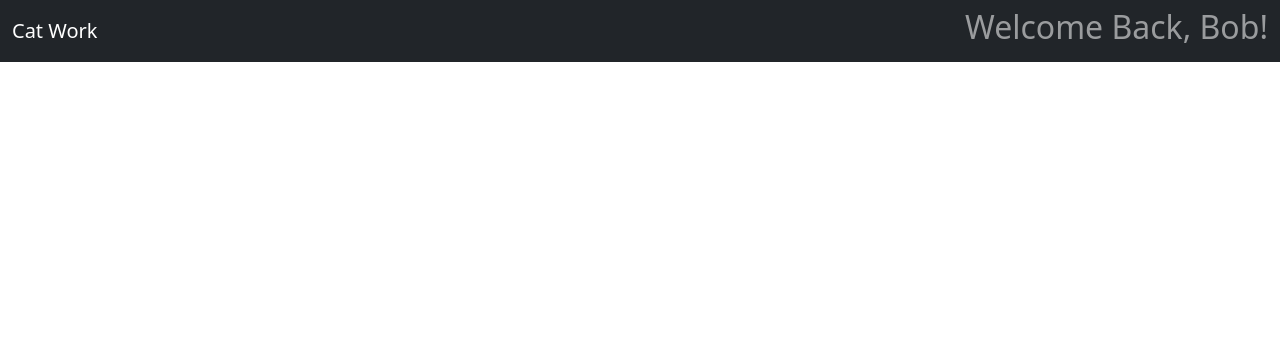
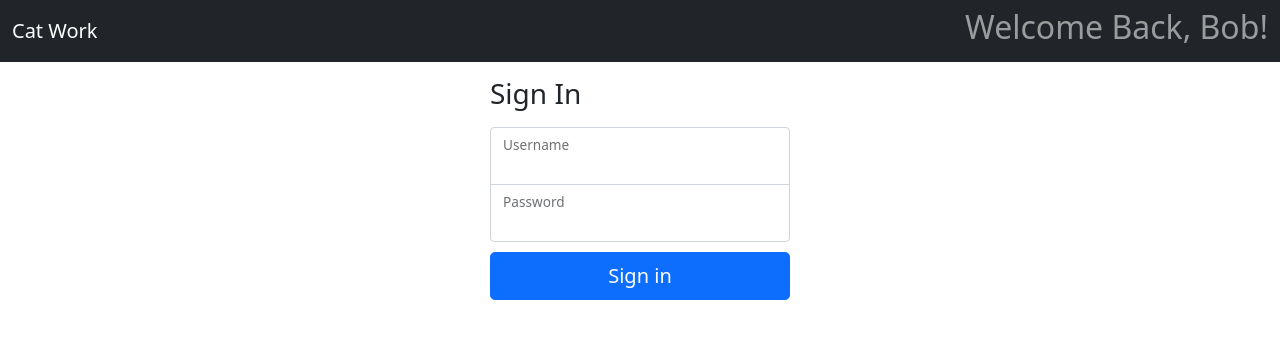
Before and after one commit to dkreider/cat-work, an Angular app: page /login in a window 1280 px wide. Before the commit this address led to /. Shown: the top 338 px of the page. Built offline with nearby package versions, Linux system fonts and the light colour scheme.

Commit message:
Add login feature

```diff
--- a/src/app/app-routing.module.ts
+++ b/src/app/app-routing.module.ts
@@ -9,6 +9,10 @@ const routes: Routes = [
   {
     path: 'cat/:id',
     loadChildren: () => import('./cat/cat.module').then(c => c.CatModule)
+  },
+  {
+    path: 'login',
+    loadChildren: () => import('./login/login.module').then(c => c.LoginModule)
   },
   {
     path: '',
--- a/src/app/core/nav-bar/nav-bar.component.html
+++ b/src/app/core/nav-bar/nav-bar.component.html
@@ -14,7 +14,7 @@
           </span>
         </div>
         <div [hidden]="loggedIn">
-          <button type="button" class="btn btn-primary">Login</button>
+          <button type="button" class="btn btn-primary" routerLink="/login">Login</button>
         </div>
 
       </div>
--- /dev/null
+++ b/src/app/login/login.component.css
@@ -0,0 +1,26 @@
+.form-signin {
+  width: 100%;
+  max-width: 330px;
+  padding: 15px;
+  margin: auto;
+}
+
+.form-signin .checkbox {
+  font-weight: 400;
+}
+
+.form-signin .form-floating:focus-within {
+  z-index: 2;
+}
+
+.form-signin input[type="email"] {
+  margin-bottom: -1px;
+  border-bottom-right-radius: 0;
+  border-bottom-left-radius: 0;
+}
+
+.form-signin input[type="password"] {
+  margin-bottom: 10px;
+  border-top-left-radius: 0;
+  border-top-right-radius: 0;
+}
--- /dev/null
+++ b/src/app/login/login.component.html
@@ -0,0 +1,14 @@
+<main class="form-signin">
+    <form [formGroup]="loginForm">
+        <h1 class="h3 mb-3 fw-normal">Sign In</h1>
+        <div class="form-floating">
+            <input type="email" class="form-control" id="floatingInput" formControlName="username">
+            <label for="floatingInput">Username</label>
+        </div>
+        <div class="form-floating">
+            <input type="password" class="form-control" id="floatingPassword"  formControlName="password">
+            <label for="floatingPassword">Password</label>
+        </div>
+        <button class="w-100 btn btn-lg btn-primary" (click)="login()">Sign in</button>
+    </form>
+</main>
--- /dev/null
+++ b/src/app/login/login.component.ts
@@ -0,0 +1,35 @@
+import { Component, OnInit } from '@angular/core';
+import { FormControl, FormGroup } from '@angular/forms';
+import { Router } from '@angular/router';
+import { AuthService } from '../shared/services/auth.service';
+
+@Component({
+  selector: 'app-login',
+  templateUrl: './login.component.html',
+  styleUrls: ['./login.component.css']
+})
+export class LoginComponent implements OnInit {
+
+  loginForm = new FormGroup({
+    username: new FormControl(''),
+    password: new FormControl('')
+  });
+
+  constructor(
+    private authService: AuthService,
+    private router: Router
+  ) { }
+
+  ngOnInit(): void {
+  }
+
+  login(): void {
+    let username = this.loginForm.get('username')?.value;
+    let password = this.loginForm.get('password')?.value;
+
+    if (this.authService.login(username, password)) {
+      this.router.navigateByUrl("/");
+    }
+  }
+
+}
```
Also changed, not shown: src/app/login/login-routing.module.ts (added, +16 -0 lines), src/app/login/login.module.ts (added, +18 -0 lines), 1 other file (tests, documents, lock files or other folders).
